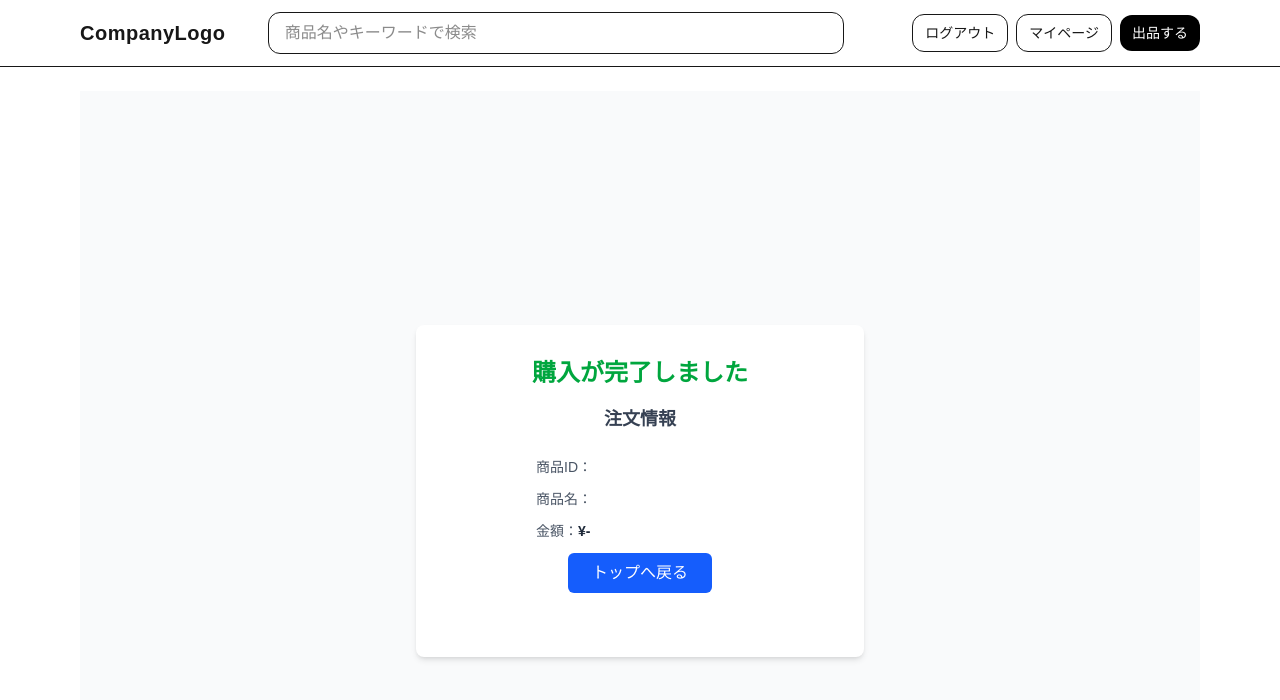
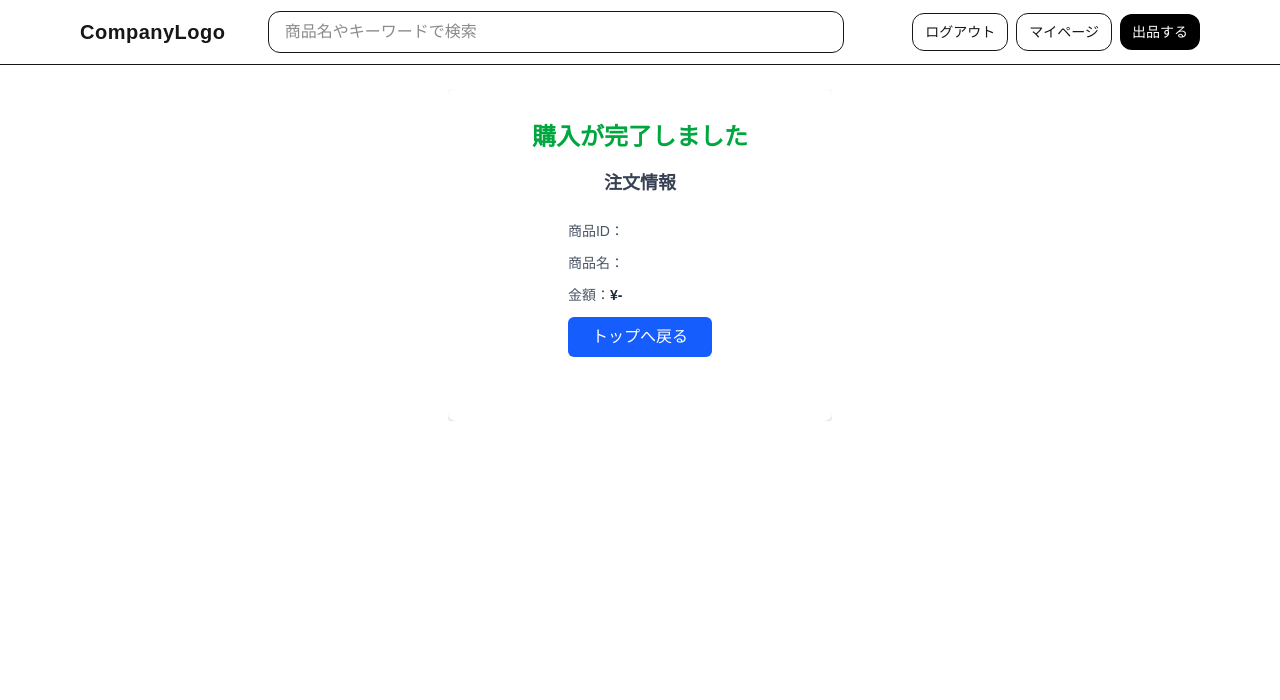
Before and after one commit to yasuhito-kitai/fea-market-app, a Next.js app in the folder frontend/: page /purchase/complete in a window 1280 px wide. Shown: the top 700 px of the page. Built offline with nearby package versions, Linux system fonts and the light colour scheme.

Commit message:
購入完了ページデザイン修正

```diff
--- a/frontend/src/app/layout.tsx
+++ b/frontend/src/app/layout.tsx
@@ -11,7 +11,7 @@ export const metadata: Metadata = {
 export default function RootLayout({ children }: { children: React.ReactNode }) {
   return (
     <html lang="ja">
-      <body className="min-h-screen bg-gray-50">
+      <body className="min-h-screen flex flex-col">
         <BodyLayout>{children}</BodyLayout>
       </body>
     </html>
--- a/frontend/src/app/purchase/complete/page.tsx
+++ b/frontend/src/app/purchase/complete/page.tsx
@@ -12,7 +12,7 @@ export default function PurchaseCompletePage() {
     const amountJa = amountNum !== null ? new Intl.NumberFormat('ja-JP').format(amountNum) : '-';
 
     return (
-        <div className="flex flex-col items-center justify-center min-h-screen bg-gray-50 px-4">
+        <main className="flex-1 flex items-center justify-center bg-gray-50 overflow-hidden">
       <div className="bg-white shadow-md rounded-lg p-8 w-full max-w-md text-center">
             <h1 className="text-2xl font-bold text-green-600 mb-4">購入が完了しました</h1>
                 <h2 className="text-lg font-semibold mb-6 text-gray-700">注文情報</h2>
@@ -25,6 +25,6 @@ export default function PurchaseCompletePage() {
                         </div>
                 </div>
             </div>
-            </div>
+            </main>
     );
 }
--- a/frontend/src/components/Header.tsx
+++ b/frontend/src/components/Header.tsx
@@ -68,8 +68,8 @@ export default function Header({ logoOnly = false }: HeaderProps) {
   };
 
   return (
-    <header className="sticky top-0 z-20 border-b bg-white/90 backdrop-blur">
-      <div className="mx-auto flex max-w-6xl items-center gap-4 px-4 py-3">
+    <header className="sticky top-0 z-20 border-b bg-white/90 backdrop-blur h-[65px]">
+      <div className="mx-auto flex max-w-6xl items-center gap-4 px-4 h-full">
         <Link href="/" className="shrink-0 font-bold text-xl tracking-wide">CompanyLogo</Link>
 
         {!logoOnly && (
```
